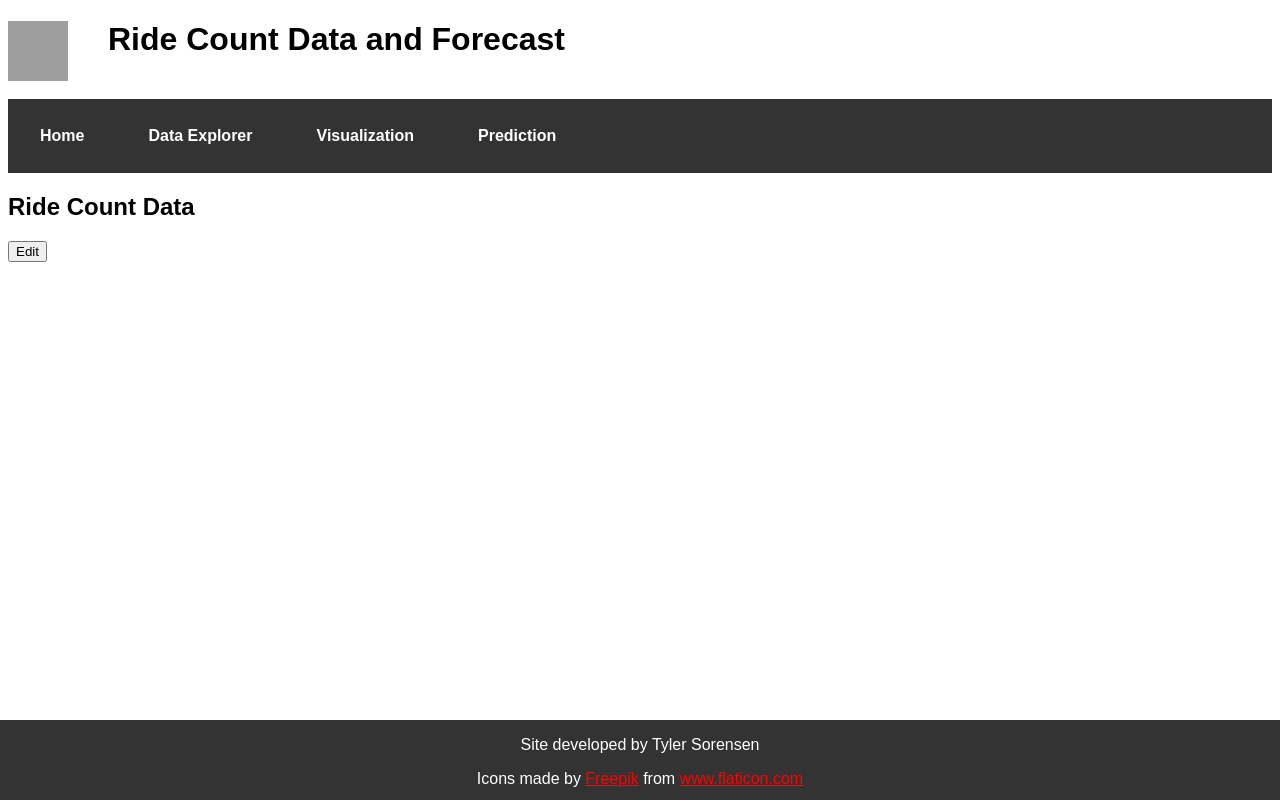
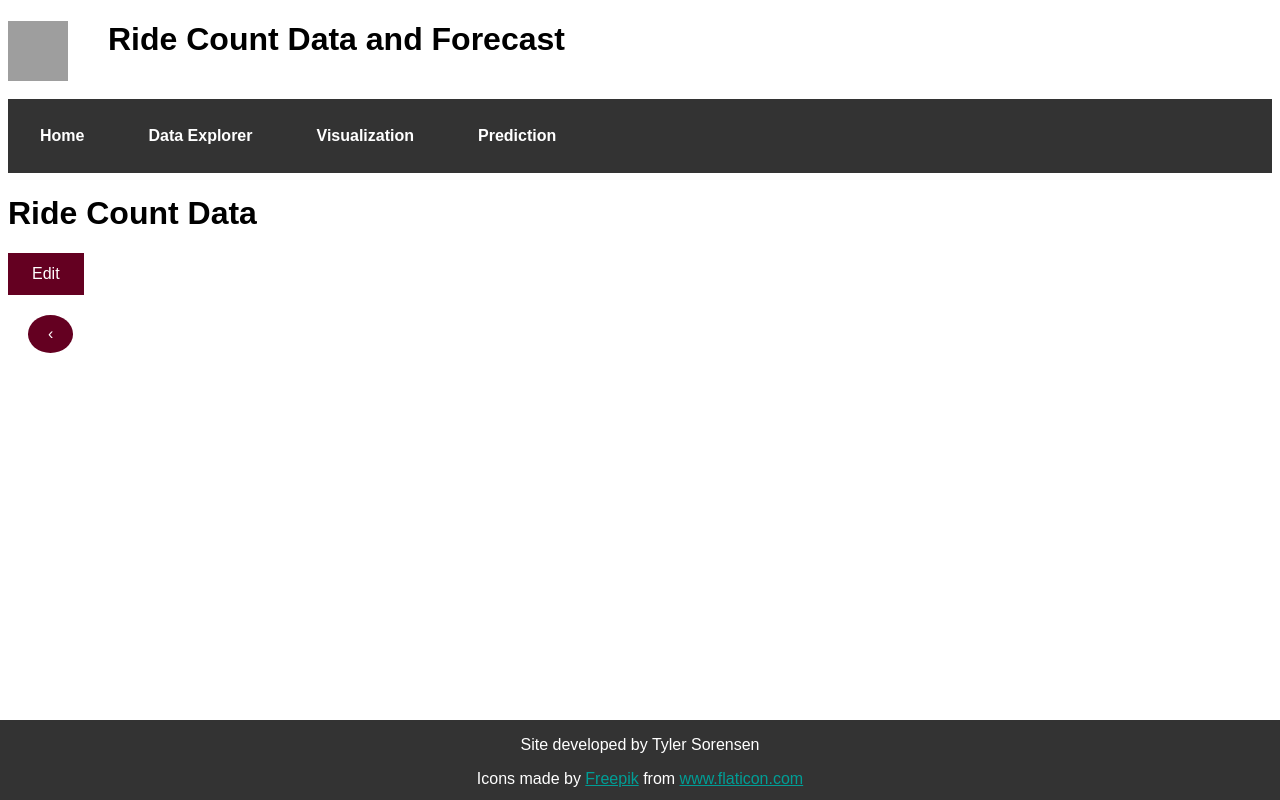
Before and after one commit to tylersoren/bike-share-prediction-app, a Python web app: template templates/data.html in a window 1280 px wide. Run offline with Jinja, Linux system fonts and the light colour scheme; the template is opened without the code that fills it, so the values that code supplies are empty; grey boxes are pictures that could not be loaded.

Commit message:
style and formatting changes

```diff
--- a/app_config.py
+++ b/app_config.py
@@ -18,7 +18,6 @@ if not container_name:
   raise ValueError("Need to define AZURE_STORAGE_DATA_CONTAINER_NAME")
 
 
-
 def startup():
   model = BikeShareModel(model_path)
 
--- a/static/css/style.css
+++ b/static/css/style.css
@@ -9,11 +9,11 @@
 
 body {
   font-family: Arial, Helvetica, sans-serif;
-  margin-bottom: 80px;
+  margin-bottom: 90px;
 
 }
 
-#footer {
+.footer {
   position: fixed;
   left: 0;
   bottom: 0;
@@ -25,12 +25,26 @@ body {
   color: white;
 }
 
-a:link {
-  color:red;
+.footer a:link, .footer a:visited {
+  color:#009e96;
 }
+
+button {
+  background-color: #640021;
+  border: none;
+  color: white;
+  padding: 12px 24px;
+  text-align: center;
+  text-decoration: none;
+  display: inline-block;
+  font-size: 16px;
+}
+
+
 
 .page-selector {
   margin-left: 20px;
+  margin-top: 20px;
 }
 
 a.pages {
@@ -39,7 +53,7 @@ a.pages {
   text-decoration: none;
   display: inline-block;
   padding: 10px 20px;
-  background-color: #910634;
+  background-color: #640021;
   color: white;
 }
 
@@ -65,6 +79,19 @@ table, th, td  {
   border: 3px solid black;
   border-collapse: collapse;
   padding: 5px;
+}
+table {
+  margin-top: 30px;
+}
+
+th {
+  text-align: center;
+  padding-left: 20px;
+  padding-right: 20px;
+}
+
+td {
+  text-align: right;
 }
 
 
--- a/templates/base.html
+++ b/templates/base.html
@@ -45,7 +45,7 @@
   {% endblock %}
 
 </div>
-<div id="footer">
+<div class="footer">
   <p>Site developed by Tyler Sorensen</p>
   Icons made by <a href="https://www.flaticon.com/authors/freepik" title="Freepik">Freepik</a> from <a href="https://www.flaticon.com/" title="Flaticon">www.flaticon.com</a>
 </div>
--- a/templates/data.html
+++ b/templates/data.html
@@ -3,16 +3,17 @@
 
 {% block content %}
 
-<h2>Ride Count Data</h2>
+<h1>Ride Count Data</h1>
   <div>
   {% if not edit %}
     <button onclick="window.location.href='/data?edit=true&page={{ page }}';">
       Edit
     </button>
     <div class="page-selector"></div>
-      {% if page > 1 %}
-        <a href="/data?page={{ page - 1 }}" class="pages round">&#8249;</a>
-      {% endif %}
+
+        <a href="/data?page={{ page - 1 }}"
+        {% if page <= 1 %} style="visibility: hidden" {% endif %}
+          class="pages round">&#8249;</a>
         {{ page }}
       {% if page < max_page %}
         <a href="/data?page={{ page + 1 }}" class="pages round">&#8250;</a>
@@ -25,7 +26,7 @@
   {% endif %}
   </div>
   {% for value in values %}
-  <form action="/update?timestamp={{ value['Timestamp'] }}" method="post" id="{{ value['Timestamp'] }}"></form>
+  <form action="/data?page={{ page }}&timestamp={{ value['Timestamp'] }}" method="post" id="{{ value['Timestamp'] }}"></form>
   {% endfor %}
   <table class="table" id="prediction-table">
     <thead>
--- a/templates/predict.html
+++ b/templates/predict.html
@@ -3,7 +3,7 @@
 
 {% block content %}
 
-  <h1>Select date for prediction</h1>
+  <h1>Input data for prediction</h1>
 
   <form action="/"  method="post">
     <label for="date">Date:</label>
```
Also changed, not shown: app.py (+16 -8 lines), azstorage.py (+0 -60 lines), templates/visual.html (added, +11 -0 lines).
